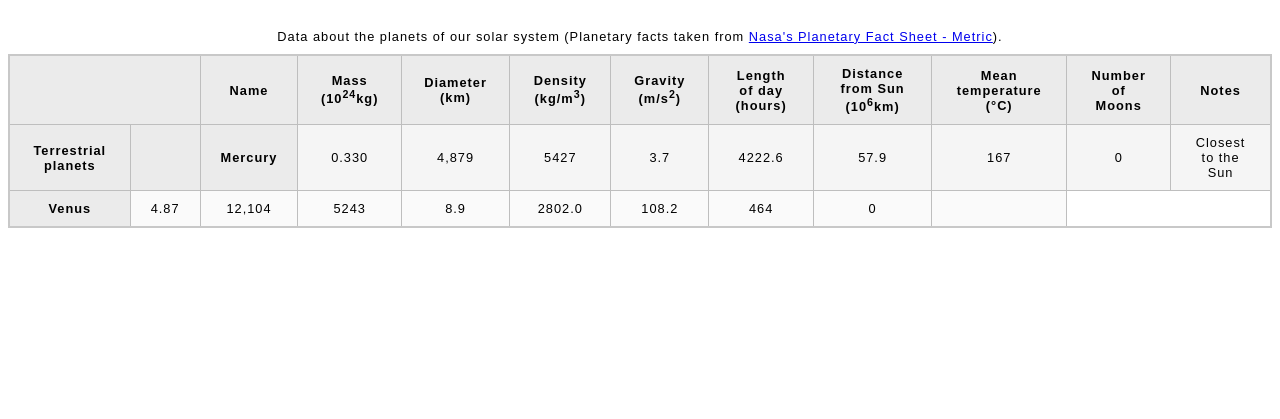
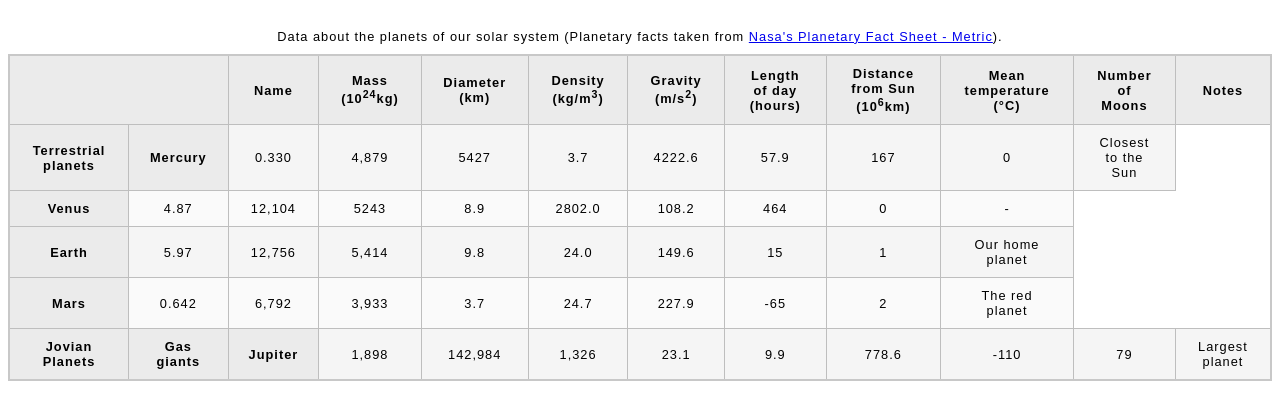
Before and after one commit to amarfal/git_test, a plain HTML site: page PRACTICE ONLY/table practice MAIN/big table practice/blank-template.html in a window 1280 px wide. Shown: the part 61-480 px from the top of the page. Drawn offline with Linux system fonts and the light colour scheme.

Commit message:
Add Earth and Mars data to the planet table in blank-template.html, and introduce Jovian planets section with Jupiter details for enhanced planetary information.

```diff
--- a/PRACTICE ONLY/table practice MAIN/big table practice/blank-template.html
+++ b/PRACTICE ONLY/table practice MAIN/big table practice/blank-template.html
@@ -36,19 +36,73 @@
 
 					<tr>
 						<th scope="rowgroup" rowspawn="4">Terrestrial planets</th>
-						<th scope="rowgroup" rowspawn="4"></th>
 						<th scope="row">Mercury</th>
-						<td>0.330</td><td>4,879</td><td>5427</td><td>3.7</td><td>4222.6</td>
-						<td>57.9</td><td>167</td><td>0</td><td>Closest to the Sun</td>
+						<td>0.330</td>
+						<td>4,879</td>
+						<td>5427</td>
+						<td>3.7</td>
+						<td>4222.6</td>
+						<td>57.9</td>
+						<td>167</td>
+						<td>0</td>
+						<td>Closest to the Sun</td>
 					</tr>
 					<tr>
 						<th scope="row">Venus</th>
-						<td>4.87</td><td>12,104</td><td>5243</td><td>8.9</td><td>2802.0</td>
-						<td>108.2</td><td>464</td><td>0</td><td></td>
+						<td>4.87</td>
+						<td>12,104</td>
+						<td>5243</td>
+						<td>8.9</td>
+						<td>2802.0</td>
+						<td>108.2</td>
+						<td>464</td>
+						<td>0</td>
+						<td>-</td>
 					</tr>
 					<tr>
+						<th scope="row">Earth</th>
+						<td>5.97</td>
+						<td>12,756</td>
+						<td>5,414</td>
+						<td>9.8</td>
+						<td>24.0</td>
+						<td>149.6</td>
+						<td>15</td>
+						<td>1</td>
+						<td>Our home planet</td>
+					</tr>
+					<tr>
+						<th scope="row">Mars</th>
+						<td>0.642</td>
+						<td>6,792</td>
+						<td>3,933</td>
+						<td>3.7</td>
+						<td>24.7</td>
+						<td>227.9</td>
+						<td>-65</td>
+						<td>2</td>
+						<td>The red planet</td>
 
+						<!-- Jovian planets + Gas Giants -->
+						<tr>
+							<th scope="rowgroup" rowspan="4">Jovian Planets</th>
+							<th scope="rowgroup" rowspawn="2">Gas giants</th>
+							<th scope="row">Jupiter</th>
+							<td>1,898</td>
+							<td>142,984</td>
+							<td>1,326</td>
+							<td>23.1</td>
+							<td>9.9</td>
+							<td>778.6</td>
+							<td>-110</td>
+							<td>79</td>
+							<td>Largest planet</td>
+						</tr>
+						<tr>
+
+						</tr>
 					</tr>
+
 				</tbody>
     </table>
 
```
